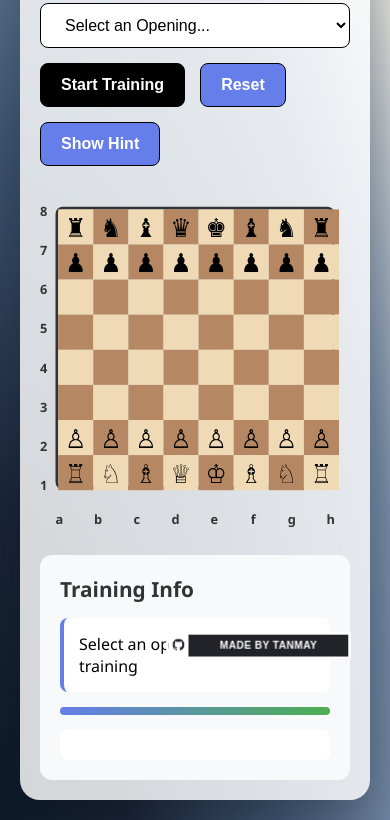
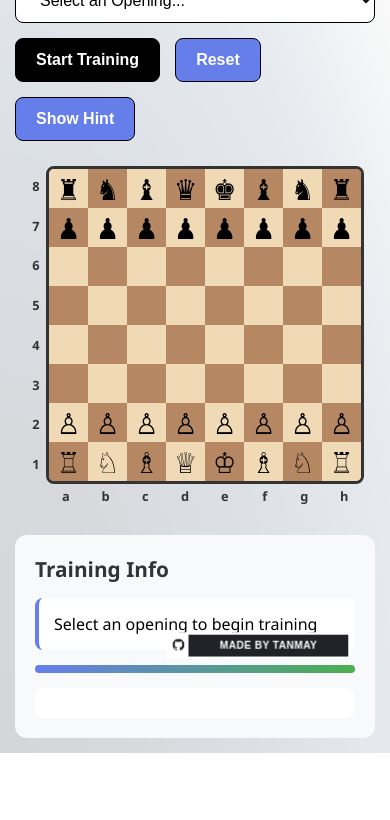
Before and after one commit to Tanmay-Anand/chess-opening-trainer, a plain HTML site: page index.html in a window 390 px wide. Shown: the part 148-968 px from the top of the page. After the commit the page ends 901 px from the top, so only its background shows below. Drawn offline with Linux system fonts and the light colour scheme.

Commit message:
Mobile Layout Improvement.

```diff
--- a/style.css
+++ b/style.css
@@ -5,7 +5,7 @@
 }
 
 body {
-  font-family: 'Segoe UI', Tahoma, Geneva, Verdana, sans-serif;
+  font-family: "Segoe UI", Tahoma, Geneva, Verdana, sans-serif;
   background: radial-gradient(
     130% 130% at 0% 100%,
     #0d1b2a 0%,
@@ -26,7 +26,7 @@ body {
   background: rgba(255, 255, 255, 0.822);
   border-radius: 20px;
   padding: 30px;
-  box-shadow: 0 20px 60px rgba(0,0,0,0.3);
+  box-shadow: 0 20px 60px rgba(0, 0, 0, 0.3);
   backdrop-filter: blur(10px);
   max-width: 900px;
   width: 100%;
@@ -48,11 +48,11 @@ h1 {
 }
 
 #startBtn {
-    background: black
-
+  background: black;
 }
 
-select, button {
+select,
+button {
   padding: 12px 20px;
   font-size: 16px;
   border: 1.5px solid #000000;
@@ -60,7 +60,6 @@ select, button {
   cursor: pointer;
   transition: all 0.3s;
 }
-
 
 select {
   flex: 1;
@@ -144,8 +143,13 @@ button:disabled {
 }
 
 @keyframes pulse {
-  0%, 100% { box-shadow: inset 0 0 0 3px #ff6b6b; }
-  50% { box-shadow: inset 0 0 0 6px #ff6b6b; }
+  0%,
+  100% {
+    box-shadow: inset 0 0 0 3px #ff6b6b;
+  }
+  50% {
+    box-shadow: inset 0 0 0 6px #ff6b6b;
+  }
 }
 
 .square.correct {
@@ -153,8 +157,13 @@ button:disabled {
 }
 
 @keyframes correct-flash {
-  0%, 100% { background: inherit; }
-  50% { background: #4caf50; }
+  0%,
+  100% {
+    background: inherit;
+  }
+  50% {
+    background: #4caf50;
+  }
 }
 
 .info-panel {
@@ -199,7 +208,7 @@ button:disabled {
   padding: 8px;
   margin: 5px 0;
   border-radius: 5px;
-  font-family: 'Courier New', monospace;
+  font-family: "Courier New", monospace;
 }
 
 .move-item.completed {
@@ -283,7 +292,7 @@ button:disabled {
 
 /* From Uiverse.io by aguerquin */
 .button-icon {
-  font-family: 'Montserrat', sans-serif;
+  font-family: "Montserrat", sans-serif;
   z-index: 10;
   position: fixed;
   bottom: 3vh;
@@ -344,27 +353,46 @@ button:disabled {
   background: #222229;
   color: #fff;
   transform: translateZ(13.5px);
-
 }
 
+/* === MODIFIED MEDIA QUERY === */
 @media (max-width: 768px) {
+  body {
+    padding: 0;
+    align-items: flex-start;
+  }
   .board-wrapper {
     max-width: 100%;
-    grid-template-columns: 0px auto;
-    grid-template-rows: auto 20px;
+    /* FIX: Give space for ranks (20px) and auto-height for files */
+    grid-template-columns: 20px auto;
+    grid-template-rows: auto auto;
   }
 
-  .ranks div, .files div {
+  .ranks div,
+  .files div {
     font-size: 0.8rem;
   }
-  .container{
-    padding: 20px;
+
+  /* FIX: Added to reduce top margin on mobile */
+  .files {
+    margin-top: 3px;
   }
-  .chessboard {
+
+  .container {
+    /* FIX: Adjust padding and make container full-screen */
+    padding: 15px; /* Was 20px */
+    min-height: 100vh;
+    border-radius: 0;
+    box-shadow: none;
+  }
+
+  /* This rule was correctly commented out as it caused gaps */
+  /* .chessboard {
     scale: 0.9;
         max-width: 100%;
         overflow: visible;
-  }
+  } */
+
   .button-icon {
     bottom: 4vh;
     right: 4vw;
```
Lines whose indentation alone changed are shown as unchanged.
